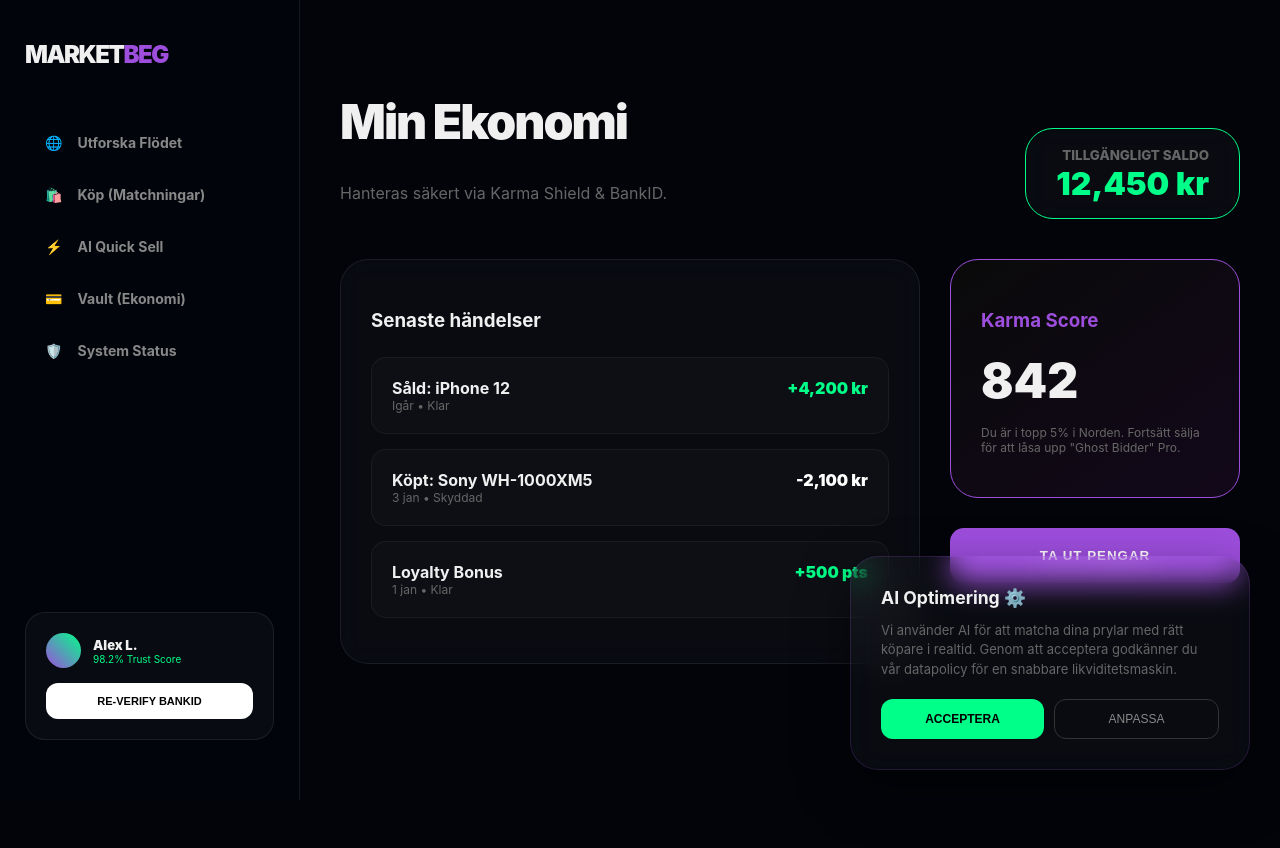
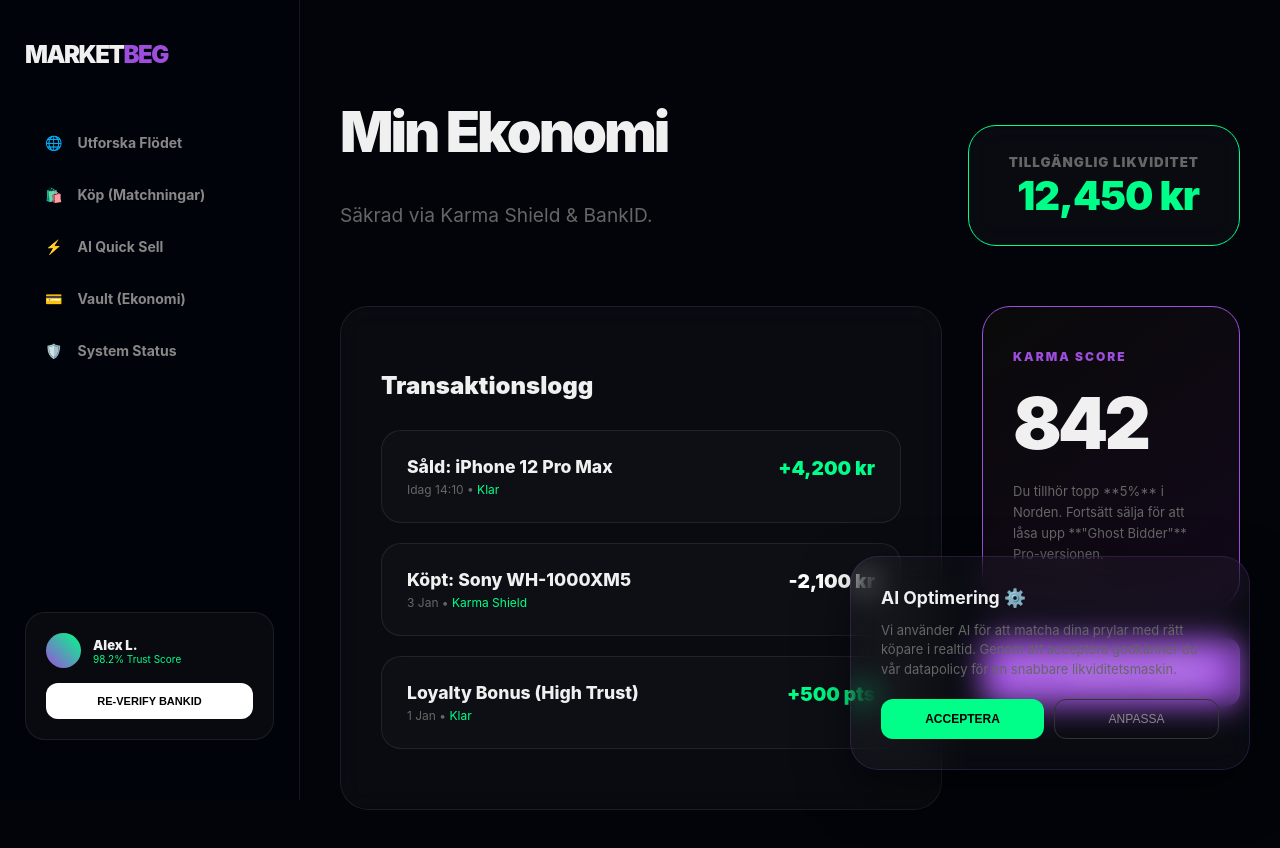
Before and after one commit to gascheckking/marketbeg-appGem, a Next.js app: page /my-karma in a window 1280 px wide. Shown: the top 848 px of the page. Before the commit the page ends 800 px from the top, so only its background shows below. Built offline with nearby package versions, Linux system fonts and the light colour scheme.

Commit message:
Update page.tsx

```diff
--- a/app/my-karma/page.tsx
+++ b/app/my-karma/page.tsx
@@ -3,59 +3,59 @@ import React from 'react';
 
 export default function MyKarma() {
   const transactions = [
-    { id: 1, label: "Såld: iPhone 12", amount: "+4,200 kr", date: "Igår", status: "Klar" },
-    { id: 2, label: "Köpt: Sony WH-1000XM5", amount: "-2,100 kr", date: "3 jan", status: "Skyddad" },
-    { id: 3, label: "Loyalty Bonus", amount: "+500 pts", date: "1 jan", status: "Klar" },
+    { id: 1, label: "Såld: iPhone 12 Pro Max", amount: "+4,200 kr", date: "Idag 14:10", status: "Klar" },
+    { id: 2, label: "Köpt: Sony WH-1000XM5", amount: "-2,100 kr", date: "3 Jan", status: "Karma Shield" },
+    { id: 3, label: "Loyalty Bonus (High Trust)", amount: "+500 pts", date: "1 Jan", status: "Klar" },
   ];
 
   return (
-    <div className="page-wrapper">
-      <div style={{ display: 'flex', justifyContent: 'space-between', alignItems: 'flex-end', marginBottom: '40px' }}>
+    <div className="page-wrapper" style={{ maxWidth: '1200px', margin: '0 auto' }}>
+      <div style={{ display: 'flex', justifyContent: 'space-between', alignItems: 'flex-end', marginBottom: '60px' }}>
         <div>
-          <h1 style={{ fontSize: '3rem', fontWeight: 900, letterSpacing: '-2px' }}>Min Ekonomi</h1>
-          <p className="muted">Hanteras säkert via Karma Shield & BankID.</p>
+          <h1 style={{ fontSize: '3.5rem', fontWeight: 900, letterSpacing: '-3px' }}>Min Ekonomi</h1>
+          <p className="muted" style={{ fontSize: '1.2rem' }}>Säkrad via Karma Shield & BankID.</p>
         </div>
-        <div className="glass-card" style={{ padding: '15px 30px', borderColor: 'var(--neon-mint)', textAlign: 'right' }}>
-          <small className="muted" style={{ fontWeight: 800 }}>TILLGÄNGLIGT SALDO</small>
-          <div style={{ fontSize: '2rem', fontWeight: 900, color: 'var(--neon-mint)' }}>12,450 kr</div>
+        <div className="glass-card" style={{ padding: '25px 40px', borderColor: 'var(--neon-mint)', textAlign: 'right' }}>
+          <small className="muted" style={{ fontWeight: 900, letterSpacing: '1px' }}>TILLGÄNGLIG LIKVIDITET</small>
+          <div style={{ fontSize: '2.5rem', fontWeight: 900, color: 'var(--neon-mint)', letterSpacing: '-1px' }}>12,450 kr</div>
         </div>
       </div>
 
-      <div style={{ display: 'grid', gridTemplateColumns: '2fr 1fr', gap: '30px' }}>
-        {/* Transaktionshistorik */}
-        <div className="glass-card">
-          <h3 style={{ marginBottom: '25px' }}>Senaste händelser</h3>
+      <div style={{ display: 'grid', gridTemplateColumns: '1.4fr 0.6fr', gap: '40px' }}>
+        <div className="glass-card" style={{ padding: '40px' }}>
+          <h3 style={{ marginBottom: '30px', fontWeight: 900, fontSize: '1.5rem' }}>Transaktionslogg</h3>
           {transactions.map(t => (
             <div key={t.id} style={{
               display: 'flex',
               justifyContent: 'space-between',
-              padding: '20px',
+              padding: '25px',
               background: 'rgba(255,255,255,0.02)',
-              borderRadius: '15px',
-              marginBottom: '15px',
-              border: '1px solid rgba(255,255,255,0.05)'
+              borderRadius: '20px',
+              marginBottom: '20px',
+              border: '1px solid var(--border)'
             }}>
               <div>
-                <div style={{ fontWeight: 700 }}>{t.label}</div>
-                <div className="muted" style={{ fontSize: '12px' }}>{t.date} • {t.status}</div>
+                <div style={{ fontWeight: 800, fontSize: '1.1rem' }}>{t.label}</div>
+                <div className="muted" style={{ fontSize: '12px', marginTop: '5px' }}>{t.date} • <span style={{color: 'var(--neon-mint)'}}>{t.status}</span></div>
               </div>
-              <div style={{ fontWeight: 900, color: t.amount.includes('+') ? 'var(--neon-mint)' : '#fff' }}>
+              <div style={{ fontWeight: 900, fontSize: '1.2rem', color: t.amount.includes('+') ? 'var(--neon-mint)' : '#fff' }}>
                 {t.amount}
               </div>
             </div>
           ))}
         </div>
 
-        {/* Karma Status */}
         <div style={{ display: 'flex', flexDirection: 'column', gap: '30px' }}>
-          <div className="glass-card" style={{ background: 'linear-gradient(145deg, #0a0a0a 0%, #12081a 100%)', borderColor: 'var(--neon-purple)' }}>
-            <h3 style={{ color: 'var(--neon-purple)' }}>Karma Score</h3>
-            <div style={{ fontSize: '3rem', fontWeight: 900, margin: '15px 0' }}>842</div>
-            <p className="muted" style={{ fontSize: '12px' }}>Du är i topp 5% i Norden. Fortsätt sälja för att låsa upp "Ghost Bidder" Pro.</p>
+          <div className="glass-card" style={{ background: 'linear-gradient(145deg, #0a0a0a 0%, #12081a 100%)', border: '1px solid var(--neon-purple)' }}>
+            <h3 style={{ color: 'var(--neon-purple)', fontSize: '12px', letterSpacing: '2px', fontWeight: 900 }}>KARMA SCORE</h3>
+            <div style={{ fontSize: '4.5rem', fontWeight: 900, margin: '15px 0', letterSpacing: '-4px' }}>842</div>
+            <p className="muted" style={{ fontSize: '13px', lineHeight: '1.6' }}>
+              Du tillhör topp **5%** i Norden. Fortsätt sälja för att låsa upp **"Ghost Bidder"** Pro-versionen.
+            </p>
           </div>
 
-          <button className="primary-btn" style={{ width: '100%', padding: '20px' }}>
-            TA UT PENGAR
+          <button className="primary-btn" style={{ width: '100%', padding: '25px', fontSize: '16px' }}>
+            TA UT PENGAR DIREKT
           </button>
         </div>
       </div>
```
